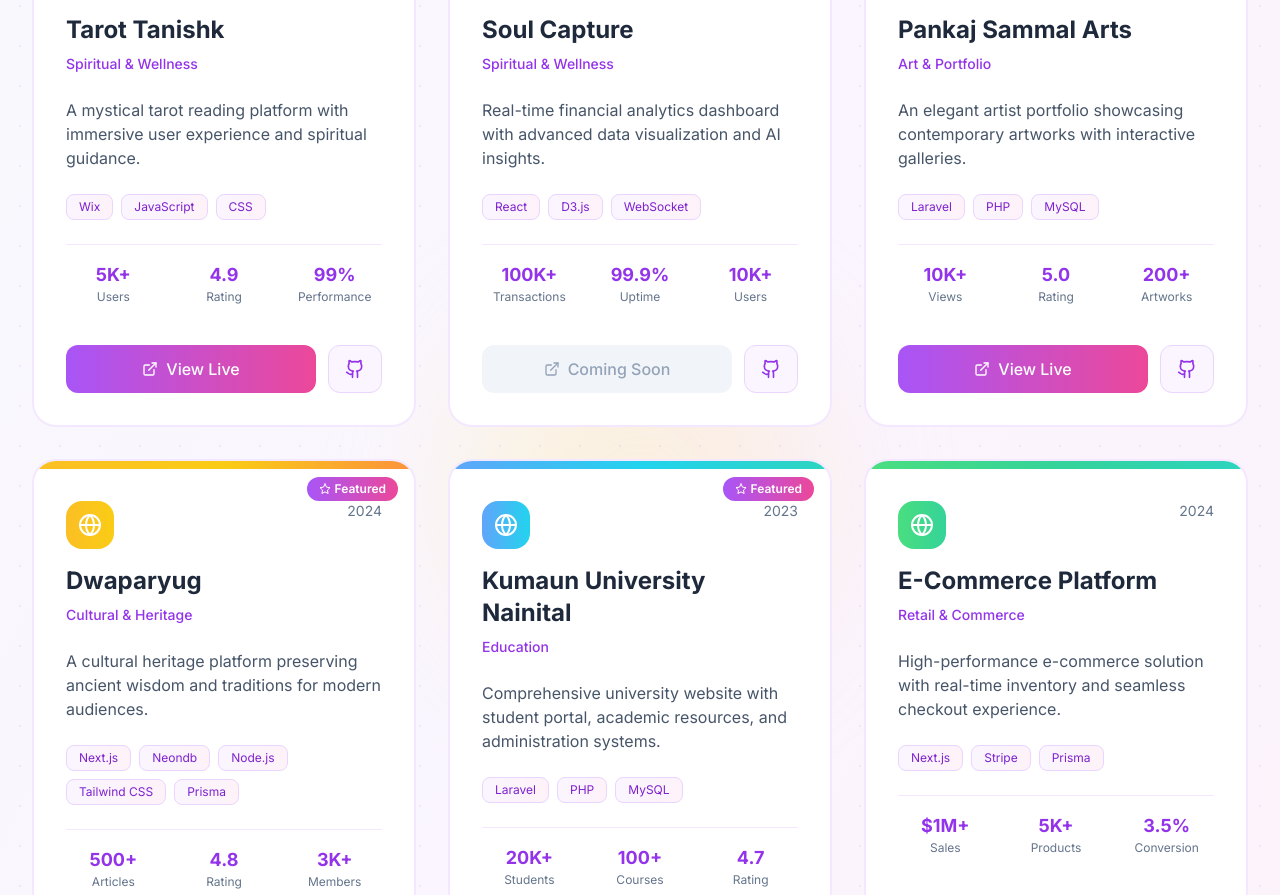
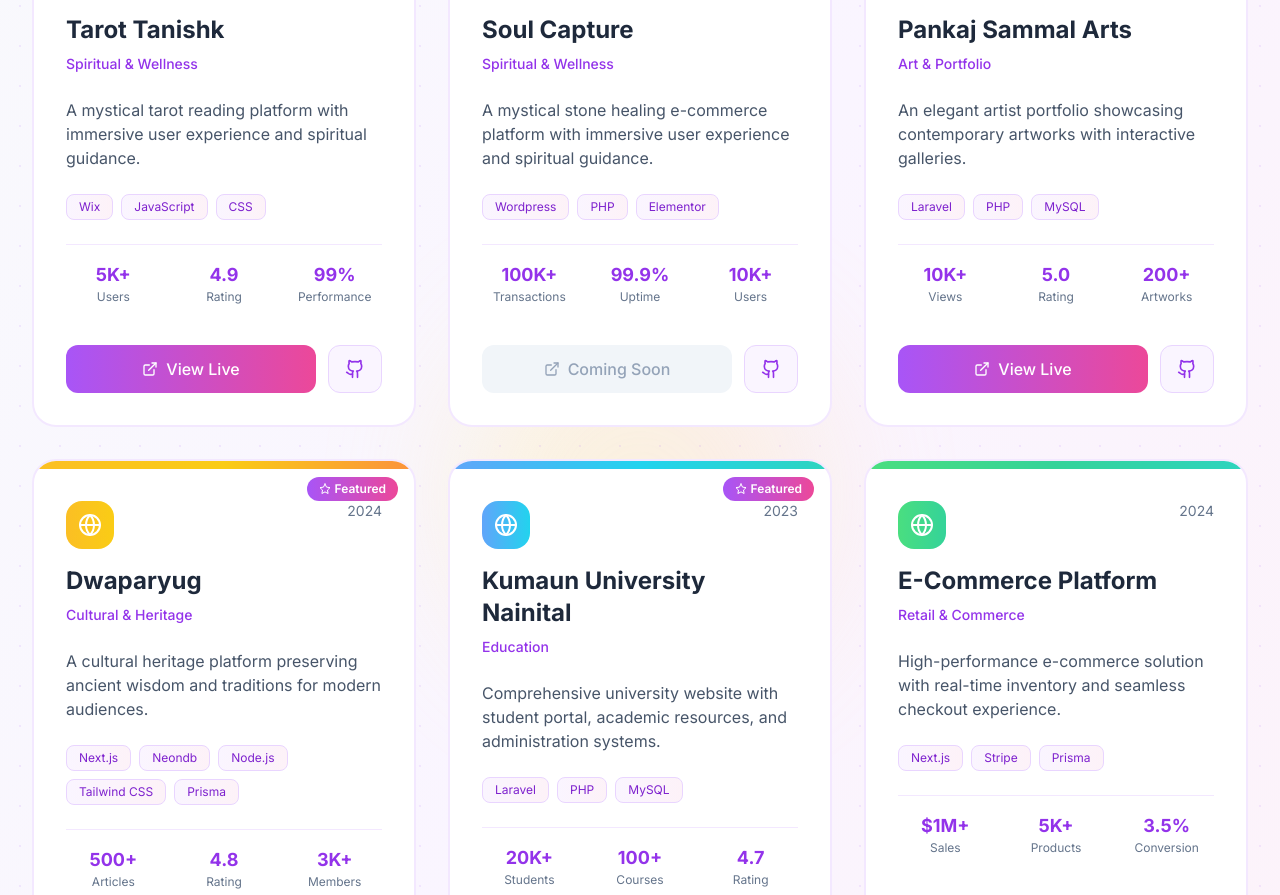
Before and after one commit to Aman-Joshi989/latest_version_ajprworld, a Next.js app: page /portfolio in a window 1280 px wide. Shown: the part 895-1790 px from the top of the page. Built offline with nearby package versions, Linux system fonts and the light colour scheme.

Commit message:
feat: push

```diff
--- a/app/portfolio/page.tsx
+++ b/app/portfolio/page.tsx
@@ -21,8 +21,8 @@ const projects = [
     id: 2,
     title: 'Soul Capture',
     category: 'Spiritual & Wellness',
-    tags: ['React', 'D3.js', 'WebSocket'],
-    description: 'Real-time financial analytics dashboard with advanced data visualization and AI insights.',
+    tags: ['Wordpress', 'PHP', 'Elementor',],
+    description: 'A mystical stone healing e-commerce platform with immersive user experience and spiritual guidance.',
     gradient: 'from-indigo-400 via-purple-400 to-pink-400',
     accent: 'bg-gradient-to-r from-indigo-400 to-purple-400',
     year: '2024',
```
